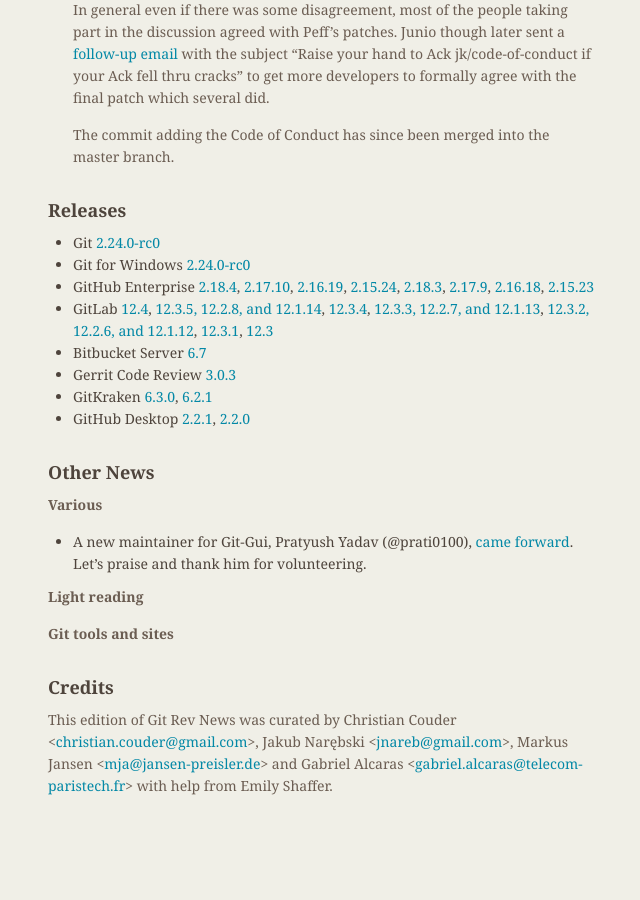
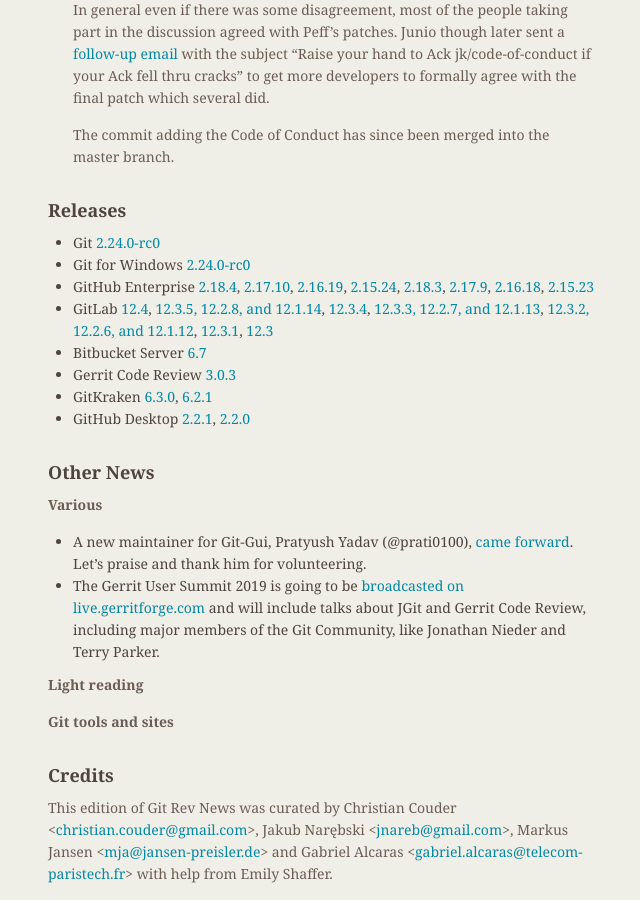
Before and after one commit to git/git.github.io, a Jekyll site: the page built from rev_news/drafts/edition-56.md, in a window 1280 px wide and 900 px high, scrolled down 3152 px. Shown: the whole window, without its empty margins (486-1126 px from the left). Built offline with Jekyll 4.4.1, drawn with Linux system fonts in a browser that asks for light colours; before the commit the page ends 3964 px from its top, so only the background shows below that.

Commit message:
Add information about the Gerrit User Summit 2019 live

```diff
--- a/rev_news/drafts/edition-56.md
+++ b/rev_news/drafts/edition-56.md
@@ -238,6 +238,8 @@
 * A new maintainer for Git-Gui, Pratyush Yadav (@prati0100),
   [came forward](https://public-inbox.org/git/xmqq7e655ryx.fsf@gitster-ct.c.googlers.com/).
   Let's praise and thank him for volunteering.
+* The Gerrit User Summit 2019 is going to be [broadcasted on live.gerritforge.com](https://live.gerritforge.com) and will
+  include talks about JGit and Gerrit Code Review, including major members of the Git Community, like Jonathan Nieder and Terry Parker.
 
 __Light reading__
 
```
